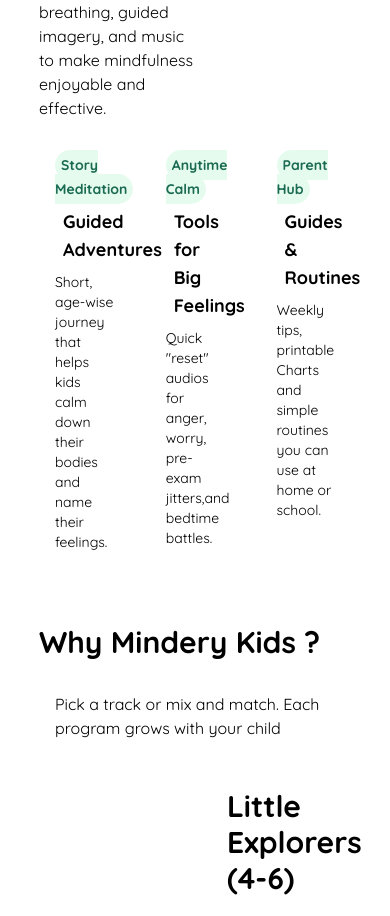
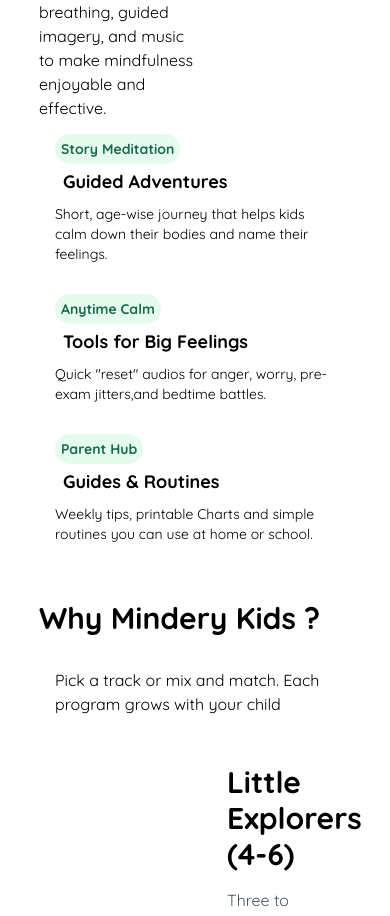
Before and after one commit to Kanishk-mittal/SpeakGenie, a React (Vite) app: page / in a window 390 px wide. Shown: the part 1469-2385 px from the top of the page. Built offline with nearby package versions, Linux system fonts and the light colour scheme.

Commit message:
Improve layout responsiveness in Section2 and FeatureCard components

```diff
--- a/src/components/Section2.tsx
+++ b/src/components/Section2.tsx
@@ -25,7 +25,7 @@
             <div className='w-[50%]'>
                 Children learn best through play and stories. Our session blend gentle breathing, guided imagery, and music to make mindfulness enjoyable and effective.
             </div>
-            <div className='flex flex-row py-4 justify-between'>
+            <div className='flex flex-row md:py-4 justify-between flex-wrap'>
                 {Features.map((feature, index) => (
                     <FeatureCard key={index} tag={feature.tag} description={feature.description} title={feature.title} />
                 ))}
--- a/src/components/Section2Components/FeatureCard.tsx
+++ b/src/components/Section2Components/FeatureCard.tsx
@@ -2,7 +2,7 @@
 
 const FeatureCard = (params: FeatureCardProps) => {
     return (
-        <div className="w-[29%] p-4">
+        <div className="md:w-[29%] p-4">
             <span className="tag bg-[#e5fbee] p-1.5 text-[#1a6b52] font-bold text-sm rounded-full">
                 {params.tag}
             </span>
```
